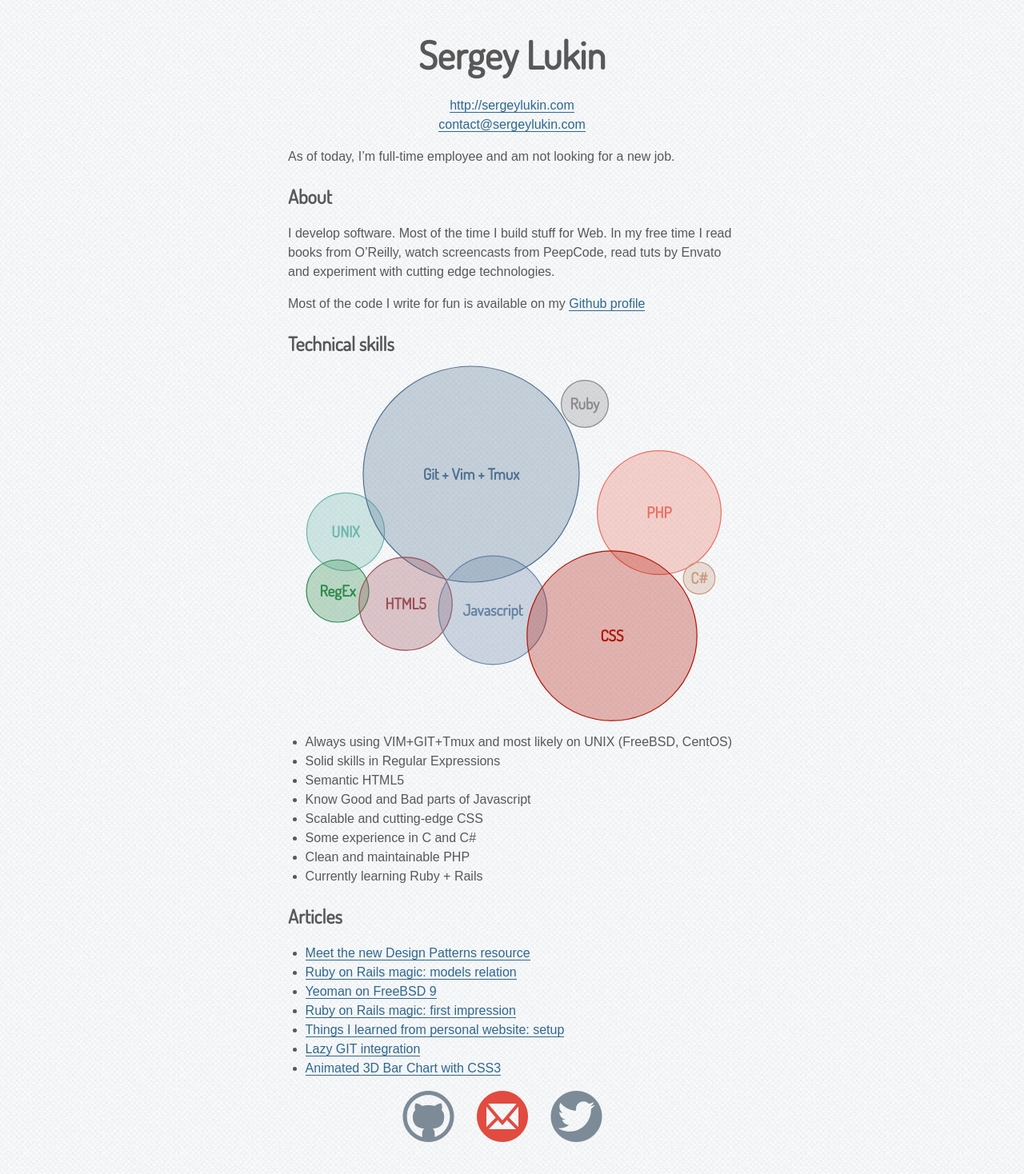
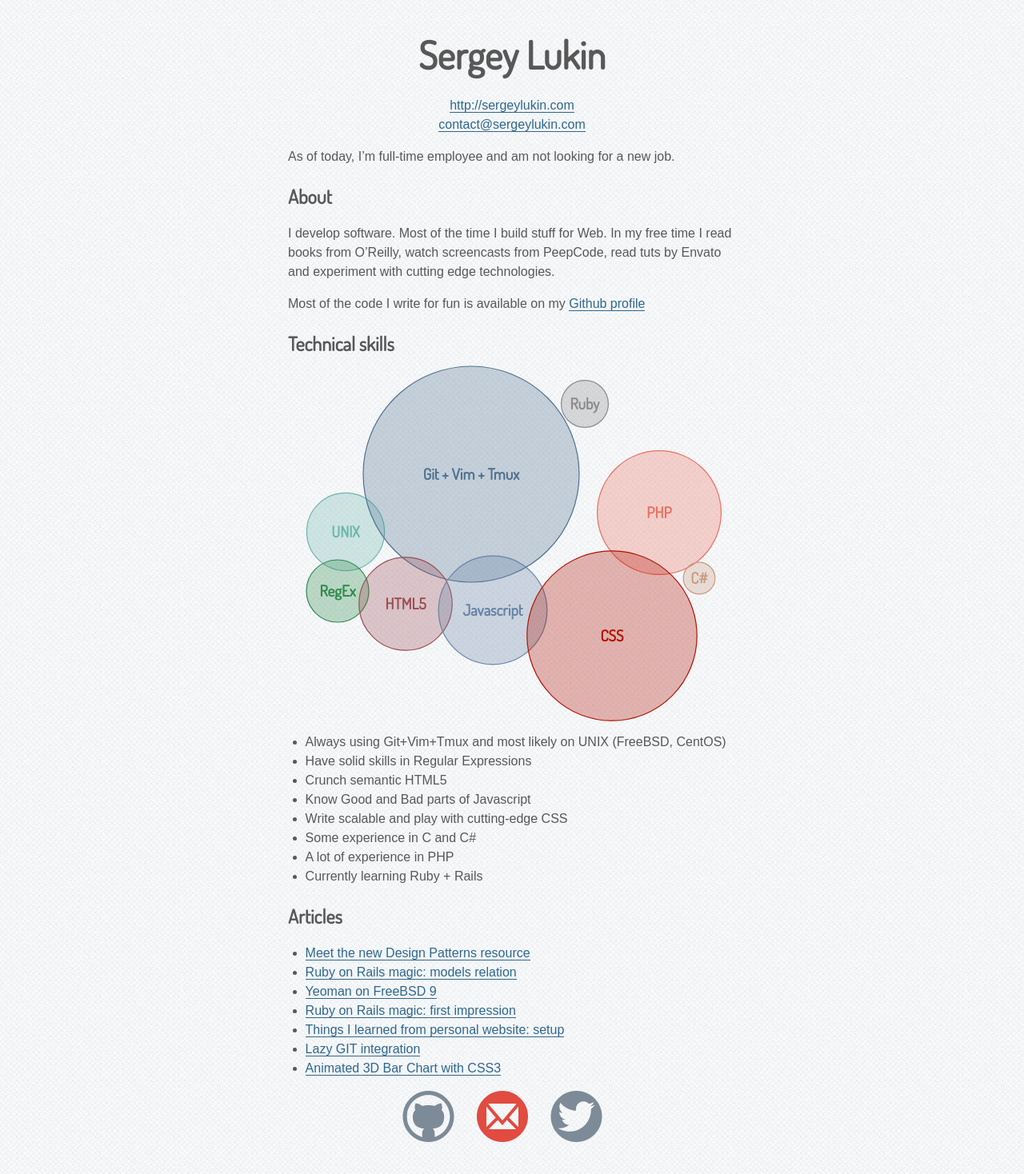
Before and after one commit to sergeylukin/sergeylukin.github.com, a Jekyll site: the page built from resume.md, in a window 1280 px wide. Shown: the whole page at 80% size. Built offline with Jekyll 4.4.1, drawn with Linux system fonts in a browser that asks for light colours.

Commit message:
Change resume skills descriptions

```diff
--- a/resume.md
+++ b/resume.md
@@ -49,13 +49,13 @@ Technical skills
   <dd>2</dd>
 </dl>
 
-* Always using VIM+GIT+Tmux and most likely on UNIX (FreeBSD, CentOS)
-* Solid skills in Regular Expressions
-* Semantic HTML5
+* Always using Git+Vim+Tmux and most likely on UNIX (FreeBSD, CentOS)
+* Have solid skills in Regular Expressions
+* Crunch semantic HTML5
 * Know Good and Bad parts of Javascript
-* Scalable and cutting-edge CSS
+* Write scalable and play with cutting-edge CSS
 * Some experience in C and C#
-* Clean and maintainable PHP
+* A lot of experience in PHP
 * Currently learning Ruby + Rails
 
 Articles
```
